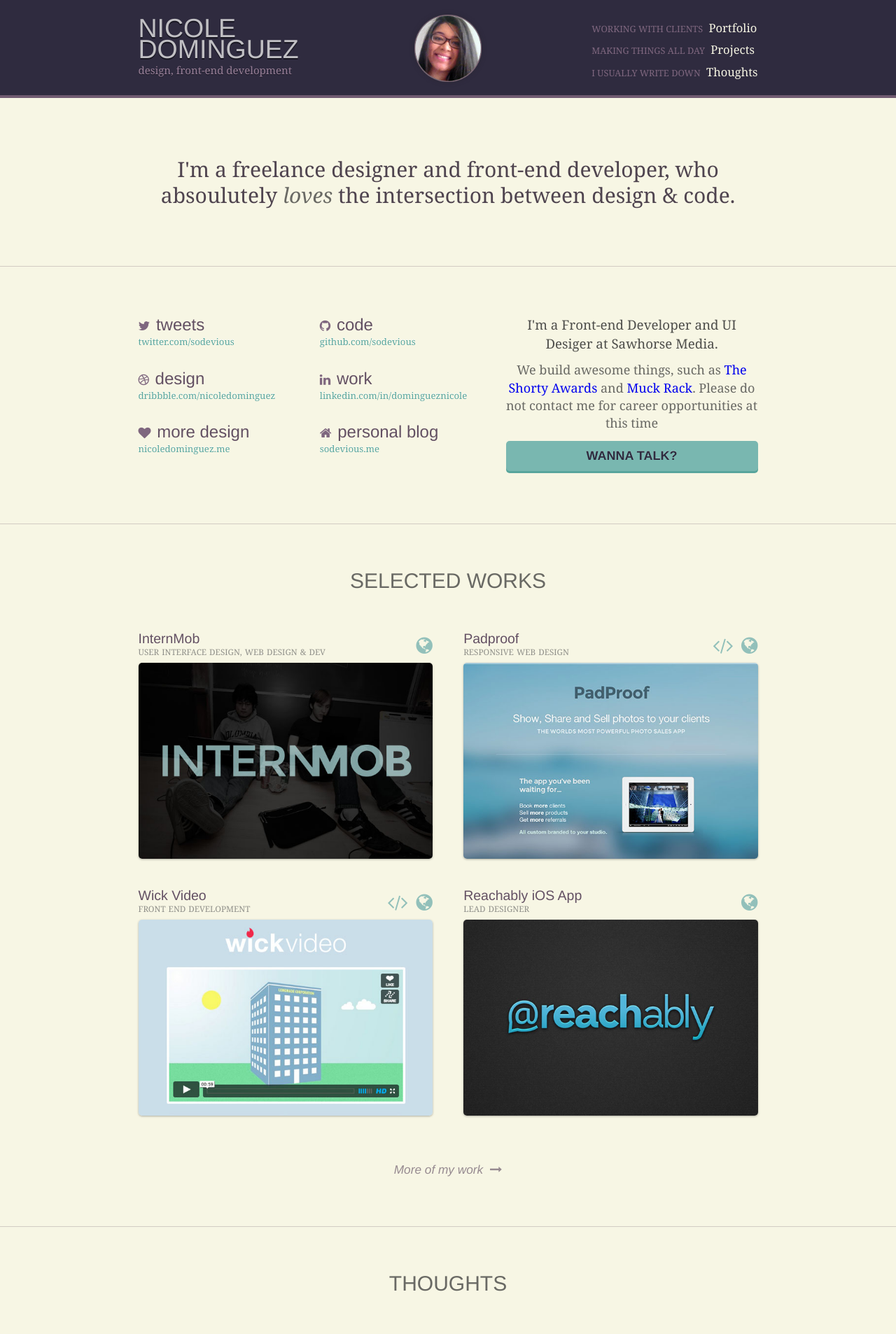
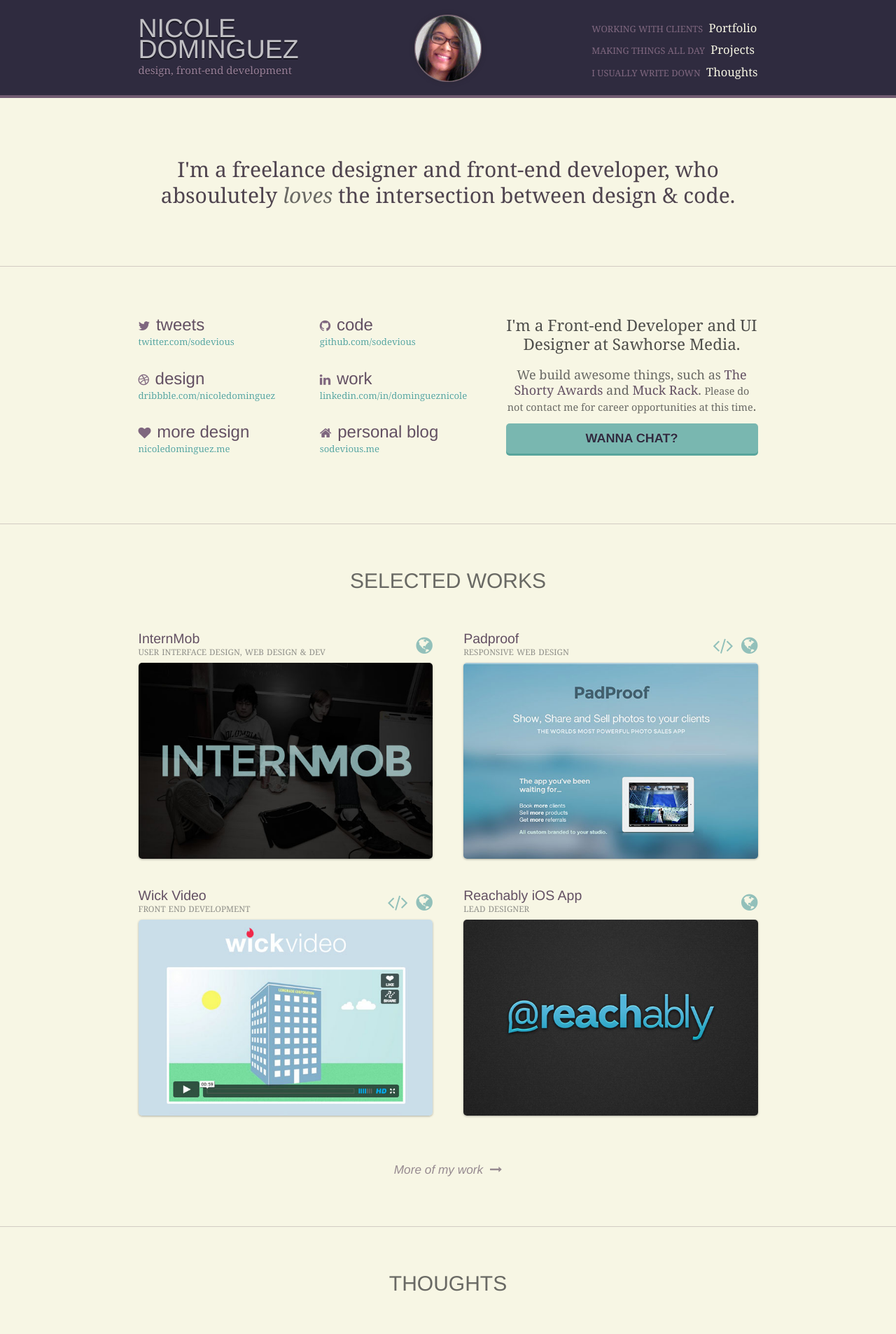
Before and after one commit to sodevious/sodevious.github.io, a Jekyll site: the page built from index.html, in a window 1280 px wide. Shown: the top 1906 px of the page at 70% size. Built offline with Jekyll 4.4.1, drawn with Linux system fonts in a browser that asks for light colours; Markdown is read by kramdown in place of the engine named in the settings.

Commit message:
Fixed section

```diff
--- a/_includes/hire-me.html
+++ b/_includes/hire-me.html
@@ -9,9 +9,9 @@
 			<li><a href="http://www.sodevious.me"><i class="icon-home"></i> personal blog <span>sodevious.me</span></a></li>
 		</ul>
 		<aside class="looking-for">
-			<p class="highlight">I'm a Front-end Developer and UI Desiger at Sawhorse Media.</p>
-			<p>We build awesome things, such as <a href="http://shortyawards.com/" target="_blank">The Shorty Awards</a> and <a href="http://muckrack.com/" target="_blank">Muck Rack</a>. <small>Please do not contact me for career opportunities at this time</small></p>
-			<a href="mailto:nicoledominguez@me.com" class="btn">wanna talk?</a>
+			<p class="highlight">I'm a Front-end Developer and UI Designer at Sawhorse Media.</p>
+			<p>We build awesome things, such as <a href="http://shortyawards.com/" target="_blank">The Shorty Awards</a> and <a href="http://muckrack.com/" target="_blank">Muck Rack</a>. <small>Please do not contact me for career opportunities at this time</small>.</p>
+			<a href="mailto:nicoledominguez@me.com" class="btn">wanna chat?</a>
 		</aside>
 	</div>
 </section>
--- a/assets/stylesheets/app.css
+++ b/assets/stylesheets/app.css
@@ -477,16 +477,27 @@
 section[role="hire-me"] .looking-for p {
   margin-bottom: 12.5px;
   font-size: 1.2em;
-  line-height: 1.4em;
+  line-height: 1.2em;
   text-align: center;
   color: #696964;
 }
 /* line 165, ../sass/_site.scss */
 section[role="hire-me"] .looking-for .highlight {
-  font-size: 1.25em;
+  font-size: 1.5em;
+  margin-bottom: 20px;
   color: #4e4e4b;
 }
-/* line 169, ../sass/_site.scss */
+/* line 170, ../sass/_site.scss */
+section[role="hire-me"] .looking-for small {
+  font-size: 0.8em;
+  line-height: auto;
+}
+/* line 174, ../sass/_site.scss */
+section[role="hire-me"] .looking-for a {
+  color: #635063;
+  font-weight: 500;
+}
+/* line 178, ../sass/_site.scss */
 section[role="hire-me"] .looking-for a.btn {
   display: block;
   padding: 8.33333px;
@@ -507,7 +518,7 @@
   -o-border-radius: 5px;
   border-radius: 5px;
 }
-/* line 184, ../sass/_site.scss */
+/* line 193, ../sass/_site.scss */
 section[role="hire-me"] .looking-for a.btn:hover {
   position: relative;
   top: 2px;
@@ -515,12 +526,12 @@
   box-shadow: 0px 3px 0px #46405d;
   background: #585076;
 }
-/* line 196, ../sass/_site.scss */
+/* line 205, ../sass/_site.scss */
 section[role="hire-me"] .avatar img, section[role="hire-me"] .tagline, section[role="hire-me"] nav .span {
   display: none;
 }
 @media (min-width: 46em) {
-  /* line 196, ../sass/_site.scss */
+  /* line 205, ../sass/_site.scss */
   section[role="hire-me"] .avatar img, section[role="hire-me"] .tagline, section[role="hire-me"] nav .span {
     display: inline-block;
   }
@@ -806,7 +817,7 @@
   margin-top: 50px;
 }
 
-/* line 204, ../sass/_site.scss */
+/* line 213, ../sass/_site.scss */
 section[role="blog"] article, section[role="blog"] aside {
   width: 100%;
   float: left;
@@ -814,7 +825,7 @@
   display: inline;
 }
 @media (min-width: 40em) {
-  /* line 204, ../sass/_site.scss */
+  /* line 213, ../sass/_site.scss */
   section[role="blog"] article, section[role="blog"] aside {
     width: 83.05085%;
     float: left;
@@ -822,7 +833,7 @@
     margin-left: 11.36364%;
   }
 }
-/* line 209, ../sass/_site.scss */
+/* line 218, ../sass/_site.scss */
 section[role="blog"] h3 {
   margin-bottom: 10px;
   font-family: "Effra", "Helvetica Neue", sans-serif;
@@ -830,11 +841,11 @@
   font-size: 1.6em;
   word-spacing: 1px;
 }
-/* line 216, ../sass/_site.scss */
+/* line 225, ../sass/_site.scss */
 section[role="blog"] h3 a {
   color: #715b71;
 }
-/* line 219, ../sass/_site.scss */
+/* line 228, ../sass/_site.scss */
 section[role="blog"] p {
   margin: 16.66667px 0;
   font-family: "Adelle", Georgia, serif;
@@ -842,19 +853,19 @@
   line-height: 1.6em;
   color: #696964;
 }
-/* line 225, ../sass/_site.scss */
+/* line 234, ../sass/_site.scss */
 section[role="blog"] p:last-child {
   margin: 0;
 }
-/* line 227, ../sass/_site.scss */
+/* line 236, ../sass/_site.scss */
 section[role="blog"] p a {
   border-bottom: 1px dotted rgba(0, 0, 0, 0.2);
 }
-/* line 229, ../sass/_site.scss */
+/* line 238, ../sass/_site.scss */
 section[role="blog"] p a:hover {
   border: 0px;
 }
-/* line 232, ../sass/_site.scss */
+/* line 241, ../sass/_site.scss */
 section[role="blog"] p img {
   margin: 12.5px 0 8.33333px 0;
   -webkit-box-shadow: rgba(0, 0, 0, 0.3) 0 1px 3px;
@@ -867,22 +878,22 @@
   border-radius: 5px;
   width: 100%;
 }
-/* line 238, ../sass/_site.scss */
+/* line 247, ../sass/_site.scss */
 section[role="blog"] a {
   color: #47837d;
 }
-/* line 240, ../sass/_site.scss */
+/* line 249, ../sass/_site.scss */
 section[role="blog"] a:hover {
   color: #58a59c;
 }
-/* line 243, ../sass/_site.scss */
+/* line 252, ../sass/_site.scss */
 section[role="blog"] .meta {
   margin: 8.33333px 0 25px 0;
   font-family: "Effra", "Helvetica Neue", sans-serif;
   font-size: 0.9em;
   color: #635063;
 }
-/* line 249, ../sass/_site.scss */
+/* line 258, ../sass/_site.scss */
 section[role="blog"] .meta a {
   margin: 0;
   padding-right: 5px;
@@ -892,31 +903,31 @@
   vertical-align: baseline;
   color: #998099;
 }
-/* line 259, ../sass/_site.scss */
+/* line 268, ../sass/_site.scss */
 section[role="blog"] .meta i {
   margin-left: 5px;
   font-size: 0.8em;
 }
-/* line 264, ../sass/_site.scss */
+/* line 273, ../sass/_site.scss */
 section[role="blog"] .single {
   margin-bottom: 25px;
 }
-/* line 267, ../sass/_site.scss */
+/* line 276, ../sass/_site.scss */
 section[role="blog"] .single h3 {
   font-size: 1.8em;
   line-height: 1em;
 }
-/* line 272, ../sass/_site.scss */
+/* line 281, ../sass/_site.scss */
 section[role="blog"] .single ul {
   margin-left: 25px;
 }
-/* line 275, ../sass/_site.scss */
+/* line 284, ../sass/_site.scss */
 section[role="blog"] .single ul li {
   margin: 8.33333px 0;
   font-size: 0.9em;
   list-style-type: disc;
 }
-/* line 283, ../sass/_site.scss */
+/* line 292, ../sass/_site.scss */
 section[role="blog"] aside a {
   padding: 6px;
   font-size: 0.85em;
@@ -929,7 +940,7 @@
   -o-border-radius: 3px;
   border-radius: 3px;
 }
-/* line 293, ../sass/_site.scss */
+/* line 302, ../sass/_site.scss */
 section[role="blog"] aside li {
   width: 100%;
   float: left;
@@ -940,7 +951,7 @@
   word-spacing: 2px;
 }
 @media (min-width: 40em) {
-  /* line 293, ../sass/_site.scss */
+  /* line 302, ../sass/_site.scss */
   section[role="blog"] aside li {
     width: 32.20339%;
     float: left;
@@ -948,7 +959,7 @@
     margin-bottom: 0;
   }
 }
-/* line 299, ../sass/_site.scss */
+/* line 308, ../sass/_site.scss */
 section[role="blog"] aside li:last-child {
   float: right;
   margin-right: 0;
@@ -956,7 +967,7 @@
   display: inline;
 }
 
-/* line 306, ../sass/_site.scss */
+/* line 315, ../sass/_site.scss */
 section[role="projects"] .side-project {
   width: 100%;
   float: left;
@@ -965,7 +976,7 @@
   margin-bottom: 25px;
 }
 @media (min-width: 40em) {
-  /* line 306, ../sass/_site.scss */
+  /* line 315, ../sass/_site.scss */
   section[role="projects"] .side-project {
     width: 47.5%;
     float: left;
@@ -974,29 +985,29 @@
     margin-bottom: 0;
   }
 }
-/* line 310, ../sass/_site.scss */
+/* line 319, ../sass/_site.scss */
 section[role="projects"] .side-project:last-child {
   float: right;
   margin-right: 0;
   *margin-left: -1em;
   display: inline;
 }
-/* line 312, ../sass/_site.scss */
+/* line 321, ../sass/_site.scss */
 section[role="projects"] .side-project h3 {
   margin-bottom: 8.33333px;
   font-size: 1.3em;
 }
-/* line 316, ../sass/_site.scss */
+/* line 325, ../sass/_site.scss */
 section[role="projects"] .side-project h3 a {
   margin-left: 5px;
   font-size: 0.8em;
   color: #92c0ba;
 }
-/* line 320, ../sass/_site.scss */
+/* line 329, ../sass/_site.scss */
 section[role="projects"] .side-project h3 a:hover {
   color: #58a59c;
 }
-/* line 324, ../sass/_site.scss */
+/* line 333, ../sass/_site.scss */
 section[role="projects"] .side-project p {
   font-size: 1.05em;
   font-family: "Adelle", Georgia, serif;
@@ -1004,14 +1015,14 @@
   color: #696964;
 }
 
-/* line 333, ../sass/_site.scss */
+/* line 342, ../sass/_site.scss */
 footer {
   padding: 12.5px 0 12.5px 0;
   font-family: "Adelle", Georgia, serif;
   border-top: 4px solid #715b71;
   background: #2f2b3f;
 }
-/* line 339, ../sass/_site.scss */
+/* line 348, ../sass/_site.scss */
 footer p {
   font-size: 0.8em;
   color: #7f677f;
@@ -1020,7 +1031,7 @@
   margin-right: 1.69492%;
   display: inline;
 }
-/* line 343, ../sass/_site.scss */
+/* line 352, ../sass/_site.scss */
 footer p:last-child {
   float: right;
   margin-right: 0;
@@ -1028,14 +1039,14 @@
   display: inline;
   text-align: right;
 }
-/* line 346, ../sass/_site.scss */
+/* line 355, ../sass/_site.scss */
 footer a {
   margin-left: 8.33333px;
   font-size: 0.9em;
   text-transform: uppercase;
   color: #929199;
 }
-/* line 351, ../sass/_site.scss */
+/* line 360, ../sass/_site.scss */
 footer a:hover {
   color: #aeb8b9;
 }
```
Also changed, not shown: assets/sass/_site.scss (+11 -2 lines).
